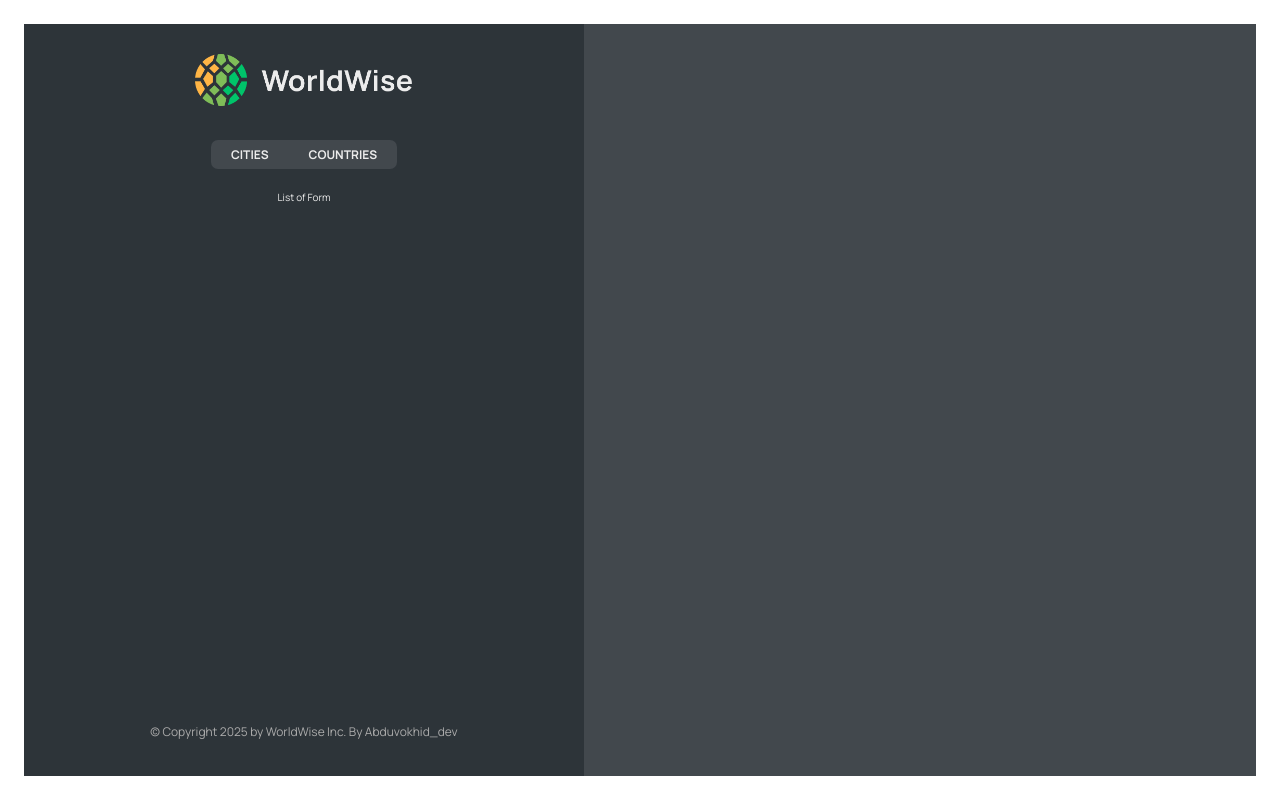
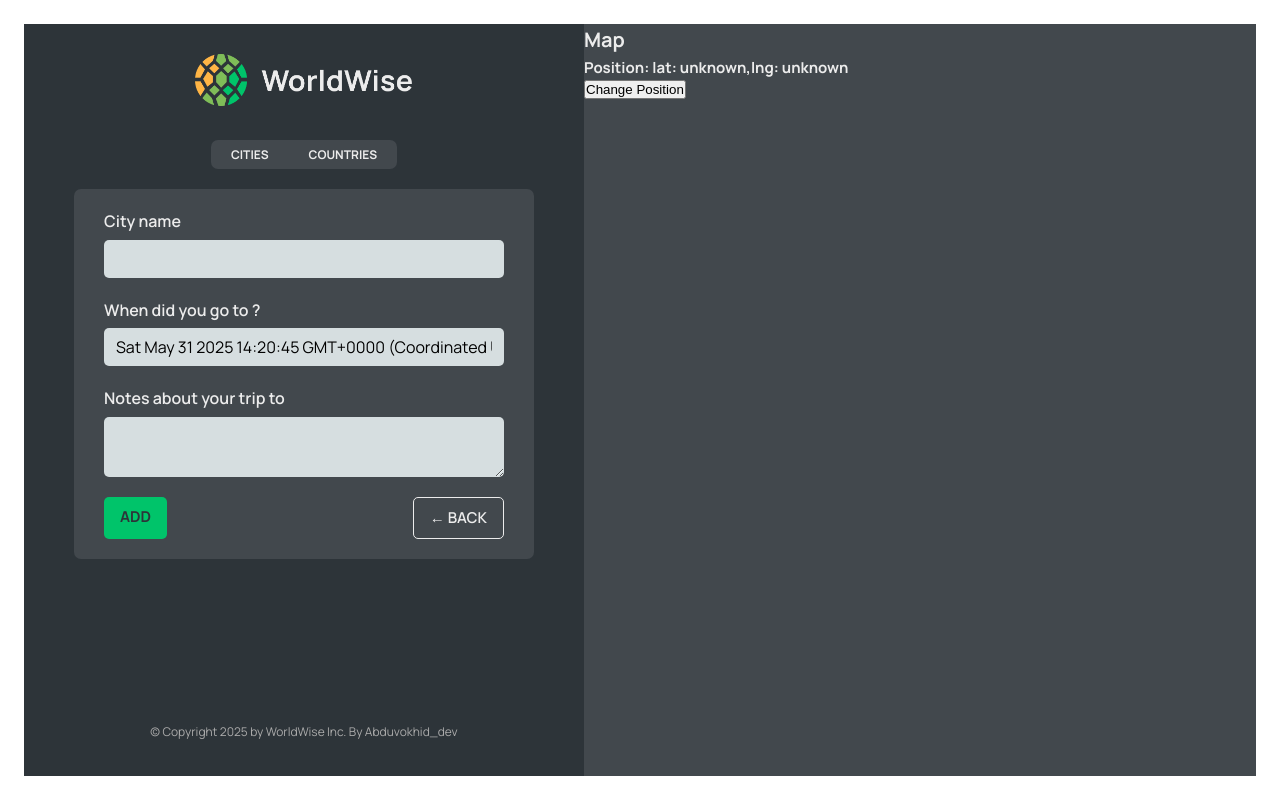
Before and after one commit to Abduvokh1D/worldwise, a React (Vite) app: page /app/form in a window 1280 px wide. Built offline with nearby package versions, Linux system fonts and the light colour scheme; data requests are answered from the project's data file.

Commit message:
Storing state in the URL, Reading and setting a Query String , Programmatic Navigation with useNavigate, <Navigate/> ...

```diff
--- a/src/App.jsx
+++ b/src/App.jsx
@@ -1,5 +1,5 @@
 import { useEffect, useState } from "react";
-import { BrowserRouter, Routes, Route } from "react-router-dom";
+import { BrowserRouter, Routes, Route, Navigate } from "react-router-dom";
 
 import Product from "./pages/Product";
 import Homepage from "./pages/Homepage";
@@ -9,6 +9,8 @@ import AppLayout from "./pages/AppLayout";
 import Login from "./pages/Login";
 import CityList from "./components/CityList";
 import CountryList from "./components/CountryList";
+import City from "./components/City";
+import Form from "./components/Form";
 
 const BASE_URL = "http://localhost:8000";
 function App() {
@@ -40,22 +42,21 @@ function App() {
         <Route index element={<Homepage />} />
         <Route path="product" element={<Product />} />
         <Route path="pricing" element={<Pricing />} />
+
         <Route path="app" element={<AppLayout />}>
-          <Route
-            index
-            element={<CityList cities={cities} isLoading={isLoading} />}
-          />
+          <Route index element={<Navigate replace to="cities" />} />
           <Route
             path="cities"
             element={<CityList cities={cities} isLoading={isLoading} />}
           />
+          <Route path="cities/:id" element={<City />} />
           <Route
             path="countries"
             element={<CountryList cities={cities} isLoading={isLoading} />}
           />
-          <Route path="form" element={<p>List of Form</p>} />
+          <Route path="form" element={<Form />} />
         </Route>
-        <Route path="/login" element={<Login />} />
+        <Route path="login" element={<Login />} />
         <Route path="*" element={<PageNotFound />} />
       </Routes>
     </BrowserRouter>
--- /dev/null
+++ b/src/components/Button.jsx
@@ -0,0 +1,10 @@
+import styles from "./Button.module.css";
+function Button({ children, onClick, type }) {
+  return (
+    <div onClick={onClick} className={`${styles.btn} ${styles[type]}`}>
+      {children}
+    </div>
+  );
+}
+
+export default Button;
--- a/src/components/City.jsx
+++ b/src/components/City.jsx
@@ -1,61 +1,65 @@
-import styles from "./City.module.css";
+// import styles from "./City.module.css";
 
-const formatDate = (date) =>
-  new Intl.DateTimeFormat("en", {
-    day: "numeric",
-    month: "long",
-    year: "numeric",
-    weekday: "long",
-  }).format(new Date(date));
+import { useParams } from "react-router-dom";
+
+// const formatDate = (date) =>
+//   new Intl.DateTimeFormat("en", {
+//     day: "numeric",
+//     month: "long",
+//     year: "numeric",
+//     weekday: "long",
+//   }).format(new Date(date));
 
 function City() {
+  const params = useParams();
+
+  const id = params.id;
+
   // TEMP DATA
-  const currentCity = {
-    cityName: "Lisbon",
-    emoji: "🇵🇹",
-    date: "2027-10-31T15:59:59.138Z",
-    notes: "My favorite city so far!",
-  };
+  // const currentCity = {
+  //   cityName: "Lisbon",
+  //   emoji: "🇵🇹",
+  //   date: "2027-10-31T15:59:59.138Z",
+  //   notes: "My favorite city so far!",
+  // };
 
-  const { cityName, emoji, date, notes } = currentCity;
+  // const { cityName, emoji, date, notes } = currentCity;
+  return <h1>City {id}</h1>;
+  //   return (
+  //     <div className={styles.city}>
+  //       <div className={styles.row}>
+  //         <h6>City name</h6>
+  //         <h3>
+  //           <span>{emoji}</span> {cityName}
+  //         </h3>
+  //       </div>
 
-  return (
-    <div className={styles.city}>
-      <div className={styles.row}>
-        <h6>City name</h6>
-        <h3>
-          <span>{emoji}</span> {cityName}
-        </h3>
-      </div>
+  //       <div className={styles.row}>
+  //         <h6>You went to {cityName} on</h6>
+  //         <p>{formatDate(date || null)}</p>
+  //       </div>
 
-      <div className={styles.row}>
-        <h6>You went to {cityName} on</h6>
-        <p>{formatDate(date || null)}</p>
-      </div>
+  //       {notes && (
+  //         <div className={styles.row}>
+  //           <h6>Your notes</h6>
+  //           <p>{notes}</p>
+  //         </div>
+  //       )}
 
-      {notes && (
-        <div className={styles.row}>
-          <h6>Your notes</h6>
-          <p>{notes}</p>
-        </div>
-      )}
+  //       <div className={styles.row}>
+  //         <h6>Learn more</h6>
+  //         <a
+  //           href={`https://en.wikipedia.org/wiki/${cityName}`}
+  //           target="_blank"
+  //           rel="noreferrer"
+  //         >
+  //           Check out {cityName} on Wikipedia &rarr;
+  //         </a>
+  //       </div>
 
-      <div className={styles.row}>
-        <h6>Learn more</h6>
-        <a
-          href={`https://en.wikipedia.org/wiki/${cityName}`}
-          target="_blank"
-          rel="noreferrer"
-        >
-          Check out {cityName} on Wikipedia &rarr;
-        </a>
-      </div>
-
-      <div>
-        <ButtonBack />
-      </div>
-    </div>
-  );
+  //       <div>{/* <ButtonBack /> */}</div>
+  //     </div>
+  //   );
 }
 
 export default City;
--- a/src/components/CityItem.jsx
+++ b/src/components/CityItem.jsx
@@ -1,3 +1,4 @@
+import { Link } from "react-router-dom";
 import styles from "./CityItem.module.css";
 const formatDate = (date) =>
   new Intl.DateTimeFormat("en", {
@@ -7,13 +8,18 @@ const formatDate = (date) =>
   }).format(new Date(date));
 
 function CityItem({ city }) {
-  const { cityName, emoji, date } = city;
+  const { cityName, emoji, date, id, position } = city;
   return (
-    <li className={styles.cityItem}>
-      <span className={styles.emoji}>{emoji}</span>
-      <h3 className={styles.name}>{cityName}</h3>
-      <time className={styles.date}>({formatDate(date)})</time>
-      <button className={styles.deleteBtn}>&times;</button>
+    <li>
+      <Link
+        className={styles.cityItem}
+        to={`${id}?lat=${position.lat}&lng=${position.lng}`}
+      >
+        <span className={styles.emoji}>{emoji}</span>
+        <h3 className={styles.name}>{cityName}</h3>
+        <time className={styles.date}>({formatDate(date)})</time>
+        <button className={styles.deleteBtn}>&times;</button>
+      </Link>
     </li>
   );
 }
--- a/src/components/CountryList.jsx
+++ b/src/components/CountryList.jsx
@@ -17,7 +17,7 @@ function CountryList({ cities, isLoading }) {
   return (
     <ul className={styles.countryList}>
       {countries.map((country) => (
-        <CountryItem country={country} />
+        <CountryItem country={country} key={country.country} />
       ))}
     </ul>
   );
--- a/src/components/Form.jsx
+++ b/src/components/Form.jsx
@@ -3,7 +3,8 @@
 import { useState } from "react";
 
 import styles from "./Form.module.css";
-
+import Button from "./Button";
+import { useNavigate } from "react-router-dom";
 export function convertToEmoji(countryCode) {
   const codePoints = countryCode
     .toUpperCase()
@@ -13,6 +14,7 @@ export function convertToEmoji(countryCode) {
 }
 
 function Form() {
+  const navigate = useNavigate();
   const [cityName, setCityName] = useState("");
   const [country, setCountry] = useState("");
   const [date, setDate] = useState(new Date());
@@ -49,8 +51,16 @@ function Form() {
       </div>
 
       <div className={styles.buttons}>
-        <button>Add</button>
-        <button>&larr; Back</button>
+        <Button type="primary">Add</Button>
+        <Button
+          type="back"
+          onClick={(e) => {
+            e.preventDefault();
+            navigate(-1);
+          }}
+        >
+          &larr; Back
+        </Button>
       </div>
     </form>
   );
--- a/src/components/Map.jsx
+++ b/src/components/Map.jsx
@@ -1,6 +1,27 @@
+import { useNavigate, useSearchParams } from "react-router-dom";
 import styles from "./Map.module.css";
 function Map() {
-  return <div className={styles.mapContainer}></div>;
+  const navigate = useNavigate();
+  const [searchParams, setSearchParams] = useSearchParams();
+  const lat = searchParams.get("lat") || "unknown";
+  const lng = searchParams.get("lng") || "unknown";
+
+  return (
+    <div
+      className={styles.mapContainer}
+      onClick={() => {
+        navigate("form");
+      }}
+    >
+      <h1>Map</h1>
+      <h2>
+        Position: lat: {lat},lng: {lng}
+      </h2>
+      <button onClick={() => setSearchParams({ lat: 2003, lng: 2101 })}>
+        Change Position
+      </button>
+    </div>
+  );
 }
 
 export default Map;
```
Also changed, not shown: 1 other file (tests, documents, lock files or other folders).
